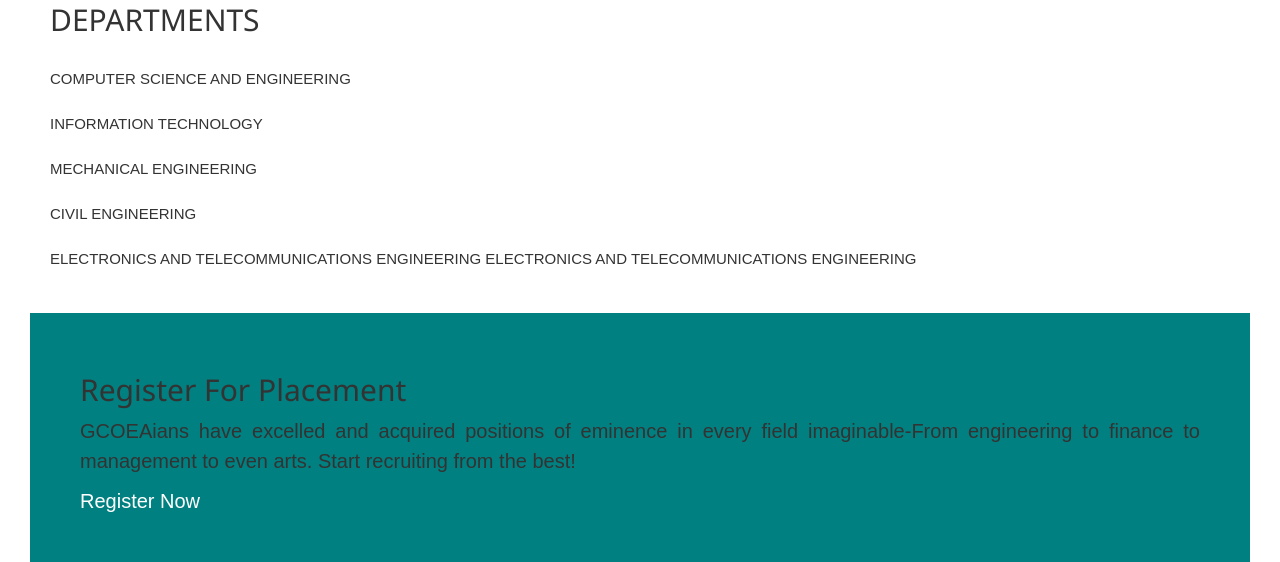
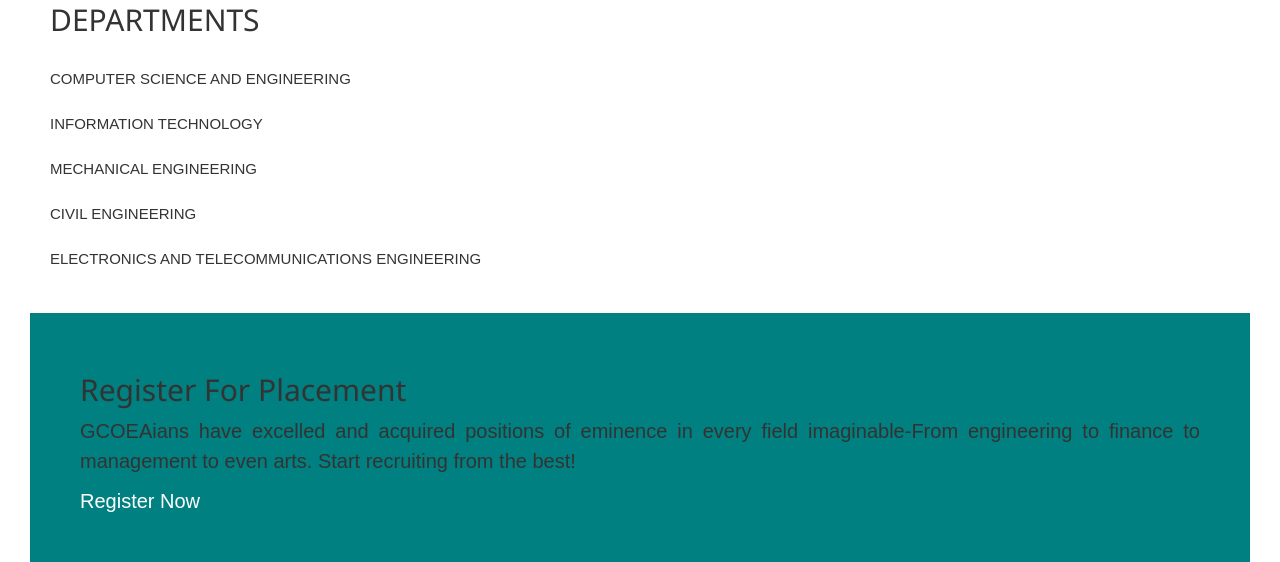
Before and after one commit to deadlyhallows/training-and-placement-portal, a Django app: page / in a window 1280 px wide; the page is wider, and only the part inside the window is pictured. Shown: the part 630-1192 px from the top of that part. Run offline with Django 3.2, Linux system fonts and the light colour scheme; some libraries are stand-ins or nearby versions.

Commit message:
changes in model and home

```diff
--- a/resume/models.py
+++ b/resume/models.py
@@ -21,8 +21,7 @@ class Resume(models.Model):
     def ResumeSave(self):
         self.save()
 
-    def __str__(self):
-        return self.Name
+
 
 
 
--- a/resume/templates/resume/home.html
+++ b/resume/templates/resume/home.html
@@ -18,7 +18,7 @@
         <div ><a href="#">INFORMATION TECHNOLOGY</a></div><br>
         <div ><a href="#">MECHANICAL ENGINEERING</a> </div><br>
         <div ><a href="#">CIVIL ENGINEERING</a>  </div><br>
-        <div ><a href="#">ELECTRONICS AND TELECOMMUNICATIONS ENGINEERING</a> ELECTRONICS AND TELECOMMUNICATIONS ENGINEERING</div><br>
+        <div ><a href="#">ELECTRONICS AND TELECOMMUNICATIONS ENGINEERING</a></div><br>
     </div>
 
   <div class="row">
```
Also changed, not shown: resume/migrations/0001_initial.py.
